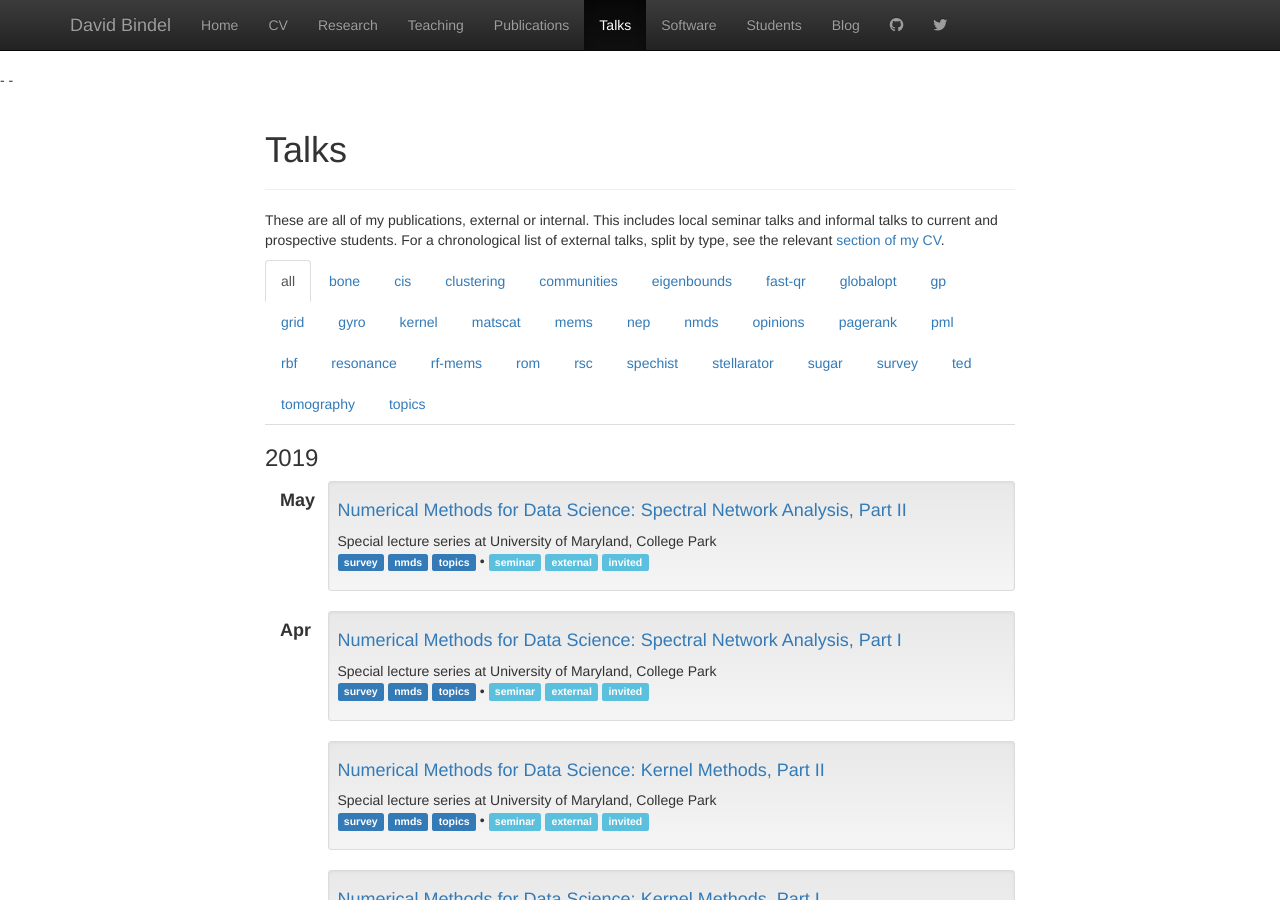
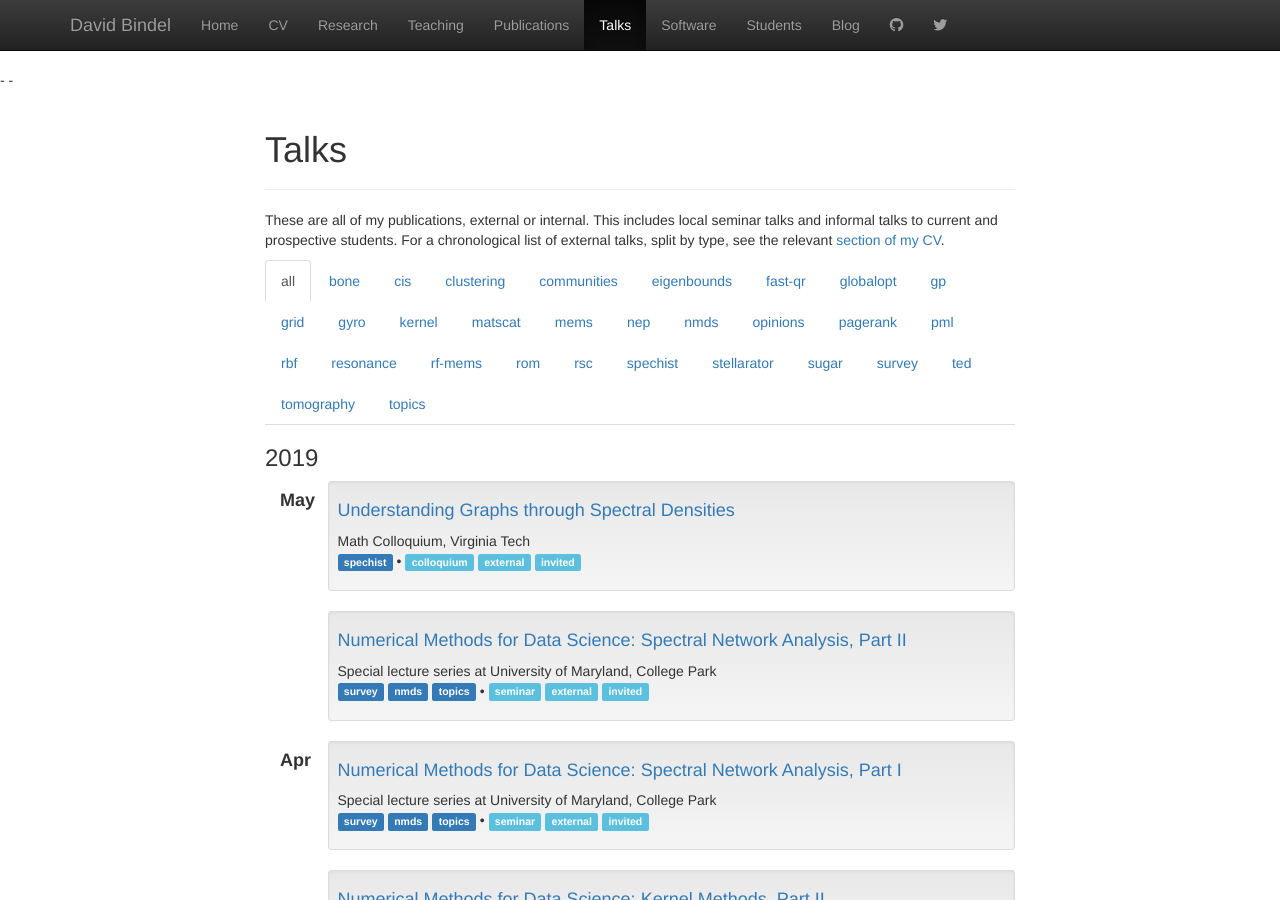
Before and after one commit to dbindel/cornell_web, a Jekyll site: the page built from talks.html, in a window 1280 px wide and 900 px high. Built offline with Jekyll 4.4.1, drawn with Linux system fonts in a browser that asks for light colours; nearby versions of some CDN libraries.

Commit message:
Added VT talk slides.

```diff
--- a/_data/present.yml
+++ b/_data/present.yml
@@ -1134,3 +1134,9 @@
   tags: [survey, nmds, topics]
   where: Special lecture series at University of Maryland, College Park
   type: [seminar, external, invited]
+-
+  file: 2019-05-vt/vt-may19.pdf
+  title: "Understanding Graphs through Spectral Densities"
+  tags: [spechist]
+  where: Math Colloquium, Virginia Tech
+  type: [colloquium, external, invited]
```
